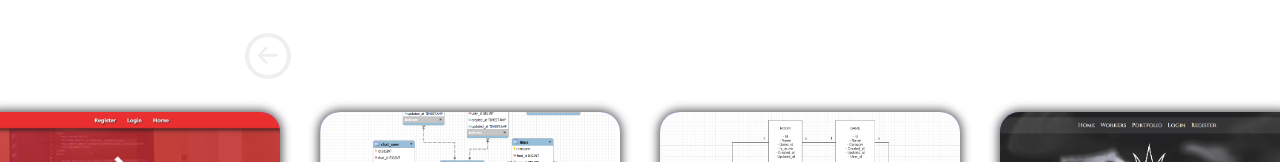
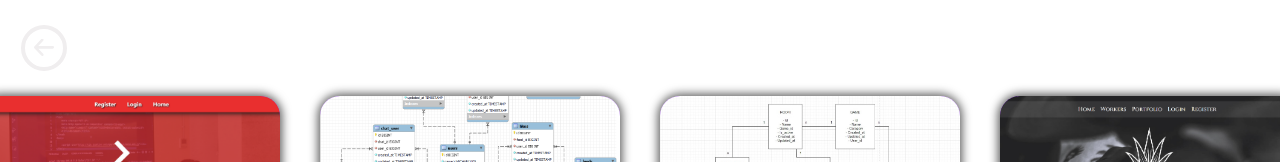
Before and after one commit to vincenzo2202/Portfolio_VincenzoDonnarumma, a React (Vite) app: page /portfolio in a window 1280 px wide. Shown: the top 162 px of the page. Built offline with nearby package versions, Linux system fonts and the light colour scheme.

Commit message:
fix: fix style bug to button container in portfolio to stop the scroll

```diff
--- a/src/pages/Portfolio/Portfolio.css
+++ b/src/pages/Portfolio/Portfolio.css
@@ -6,20 +6,15 @@
     flex-direction: column;
 }
 
-.title-box{
-    display: flex;
-    justify-content: center;
-    align-items: center;
-}
-
 .portfolio-title{
-    width: 100%;
-    height: 100%;
+    width: 8em;
+    height: 3em;
     display: flex;
     align-items: center;
     justify-content: center;
     font-size: 2em;
-    padding: 1em;
+    /* padding: 1em; */
+
 
 }
 
@@ -30,9 +25,16 @@
     padding-bottom: 2em;
 }
 
+.title-box{
+  display: grid;
+  grid-template-columns: repeat(3, 1fr);
+  justify-content: center;
+  align-items: center;
+}
+
 .button {
     display: block;
-    position: absolute;
+    position: relative;
     z-index: 1;
     width: 56px;
     height: 56px;
@@ -42,7 +44,7 @@
     background-color: transparent;
     cursor: pointer;
     border: 0;
-    left: 15em;
+    left: -15em ;
   }
 
   .button:before,
--- a/src/pages/Portfolio/Portfolio.jsx
+++ b/src/pages/Portfolio/Portfolio.jsx
@@ -23,6 +23,7 @@ export const Portfolio = () => {
     return (
         <div className="portfolio-body">
             <div className='title-box'>
+
             <div class="button" onClick={homeBtn}>
                 <div class="button-box">
                     <span class="button-elem">
@@ -43,6 +44,7 @@ export const Portfolio = () => {
             </div>
             <div className="portfolio-title">PORTFOLIO</div>
             </div>
+
             <div className="content-portfolio">
                 <PortfolioCard
                     cardImage={geekZone}
```
